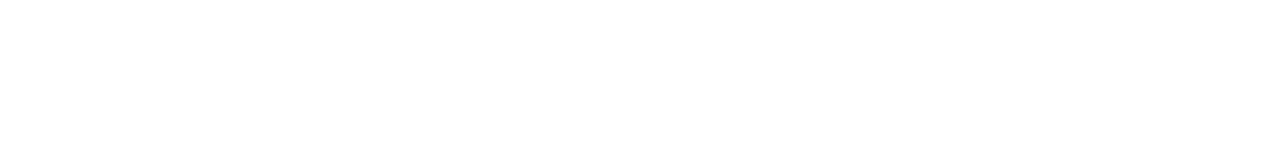
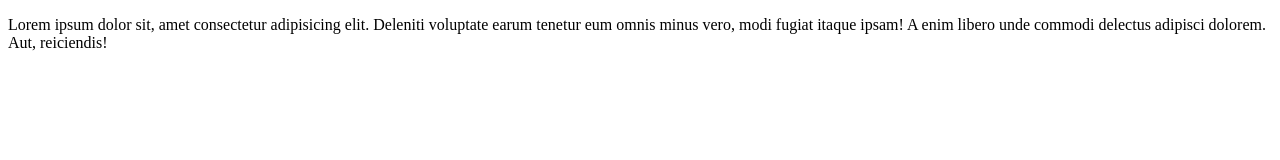
Before and after one commit to MohamadRezaaaaa/Soltan, a plain HTML site: page about.html in a window 1280 px wide. Drawn offline with Linux system fonts and the light colour scheme.

Commit message:
Add p tag to about.html

```diff
--- a/about.html
+++ b/about.html
@@ -5,6 +5,6 @@
     <title>About Page</title>
   </head>
   <body>
-
+<p>Lorem ipsum dolor sit, amet consectetur adipisicing elit. Deleniti voluptate earum tenetur eum omnis minus vero, modi fugiat itaque ipsam! A enim libero unde commodi delectus adipisci dolorem. Aut, reiciendis!</p>
   </body>
 </html>
```
